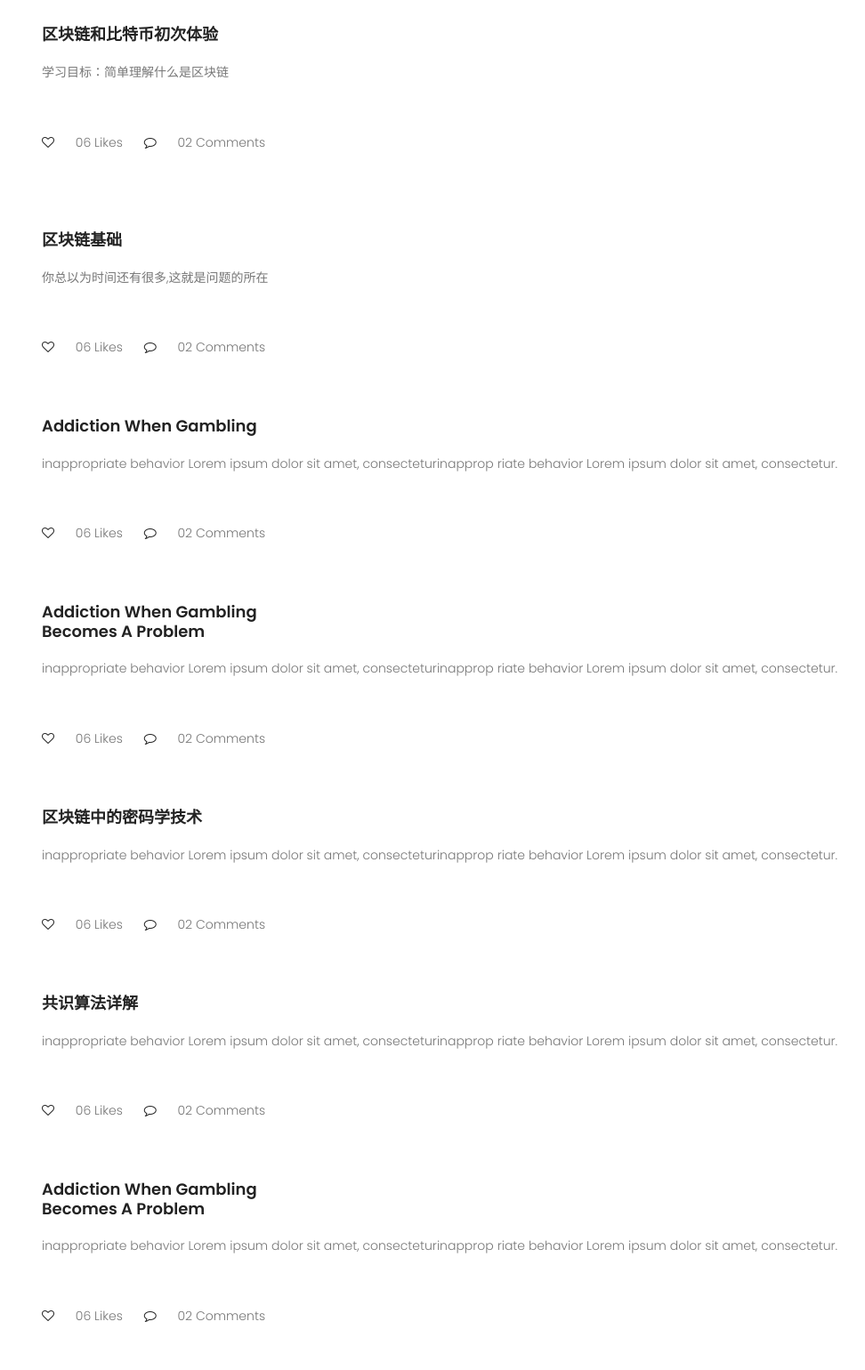
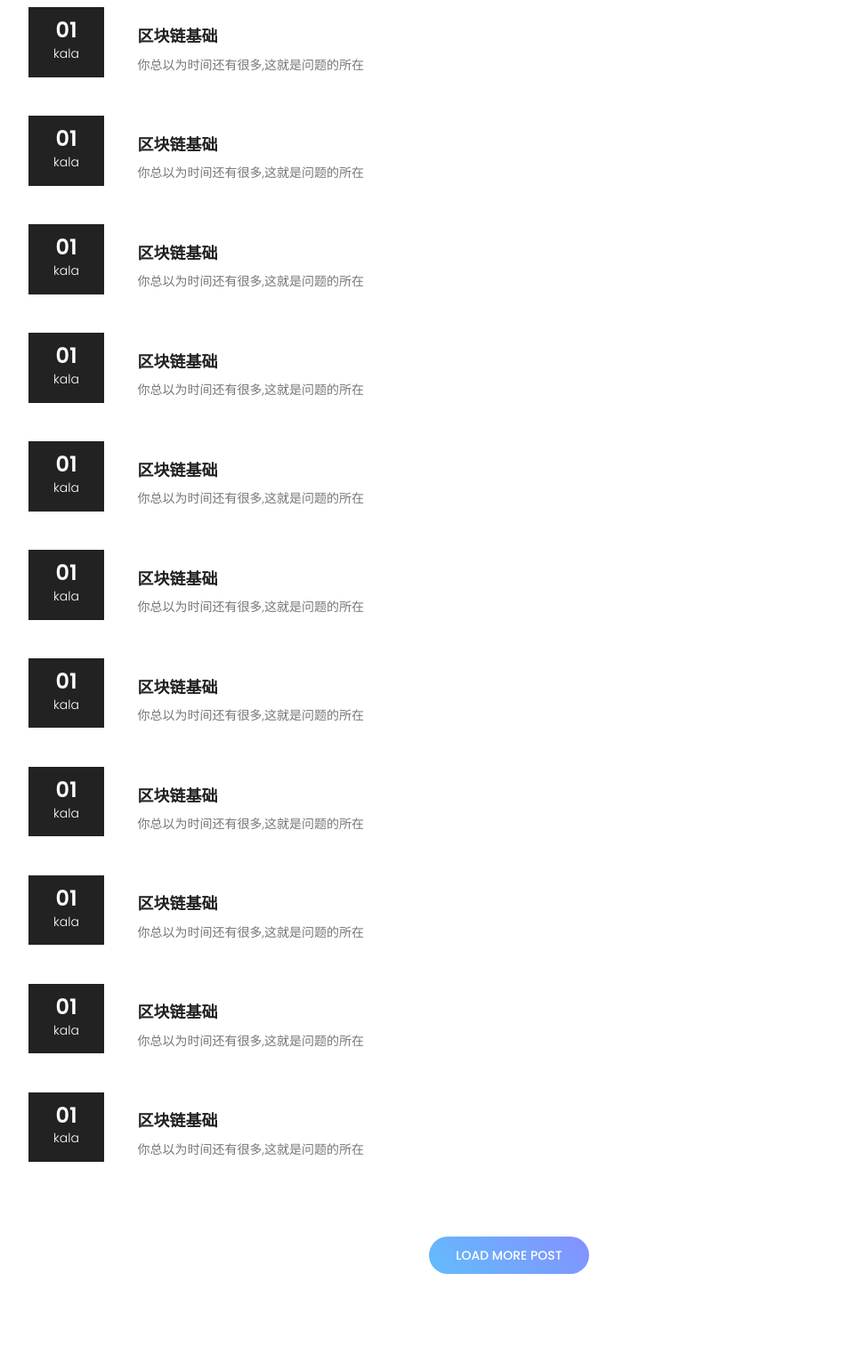
Before and after one commit to sunlidong/oneplan, a plain HTML site: page soundMain.html in a window 1280 px wide. Shown: the part 480-2020 px from the top of the page at 89% size, without its empty margins (68-1040 px from the left). After the commit the page ends 1972 px from the top, so only its background shows below. Drawn offline with nearby package versions, Linux system fonts and the light colour scheme.

Commit message:
add soundDetail

```diff
--- a/soundMain.html
+++ b/soundMain.html
@@ -50,8 +50,8 @@
                         <li><a href="theory.html">理论</a></li>
                         <li><a href="combat.html">实战</a></li>
                         <li><a href="project.html">项目</a></li>
-                        <li><a href="indextest.html#fashion">源码</a></li>
-                        <li><a href="indextest.html#team">图解</a></li>
+                        <li><a href="soundMain.html">源码</a></li>
+                        <li><a href="diagramMain.html">图解</a></li>
                         <!-- Dropdown -->
                         <li class="dropdown">
                             <a class="dropdown-toggle" href="#" id="navbardrop1" data-toggle="dropdown">
@@ -98,110 +98,194 @@
                 <div class="col-lg-12">
                     <div class="post-lists search-list">
                         <div class="single-list flex-row d-flex">
-                            <div class="detail">
-                                <a href="combatDetail.html"><h4 class="pb-20">区块链和比特币初次体验</h4></a>
-                                <p>
-                                    学习目标：简单理解什么是区块链
-                                </p>
-                                <p class="footer pt-20">
-                                    <i class="fa fa-heart-o" aria-hidden="true"></i>
-                                    <a href="#">06 Likes</a> <i class="ml-20 fa fa-comment-o" aria-hidden="true"></i> <a
-                                        href="#">02 Comments</a>
-                                </p>
+                            <div class="col-lg-1">
+                                <div class="date">
+                                <span>01</span><br>kala
+                            </div></div>
+                            <div class="col-lg-10">
+                                <div class="detail">
+                                    <a href="#"><h4 class="pb-10"><br>
+                                        区块链基础</h4></a>
+                                    <p>
+                                        你总以为时间还有很多,这就是问题的所在
+                                    </p>
+
+                                </div>
+
+                            </div>
+
+                        </div>
+                        <div class="single-list flex-row d-flex">
+                            <div class="col-lg-1">
+                                <div class="date">
+                                <span>01</span><br>kala
+                            </div></div>
+                            <div class="col-lg-8">
+                                <div class="detail">
+                                    <a href="#"><h4 class="pb-10"><br>
+                                        区块链基础</h4></a>
+                                    <p>
+                                        你总以为时间还有很多,这就是问题的所在
+                                    </p>
+
+                                </div>
+
                             </div>
                         </div>
                         <div class="single-list flex-row d-flex">
+                            <div class="col-lg-1">
+                                <div class="date">
+                                    <span>01</span><br>kala
+                                </div></div>
+                            <div class="col-lg-8">
+                                <div class="detail">
+                                    <a href="#"><h4 class="pb-10"><br>
+                                        区块链基础</h4></a>
+                                    <p>
+                                        你总以为时间还有很多,这就是问题的所在
+                                    </p>
+
+                                </div>
+
+                            </div>
+                        </div>
+                        <div class="single-list flex-row d-flex">
+                            <div class="col-lg-1">
+                                <div class="date">
+                                    <span>01</span><br>kala
+                                </div></div>
+                            <div class="col-lg-8">
+                                <div class="detail">
+                                    <a href="#"><h4 class="pb-10"><br>
+                                        区块链基础</h4></a>
+                                    <p>
+                                        你总以为时间还有很多,这就是问题的所在
+                                    </p>
+
+                                </div>
+
+                            </div>
+                        </div>
+                        <div class="single-list flex-row d-flex">
+                            <div class="col-lg-1">
+                                <div class="date">
+                                    <span>01</span><br>kala
+                                </div></div>
+                            <div class="col-lg-8">
+                                <div class="detail">
+                                    <a href="#"><h4 class="pb-10"><br>
+                                        区块链基础</h4></a>
+                                    <p>
+                                        你总以为时间还有很多,这就是问题的所在
+                                    </p>
+
+                                </div>
+
+                            </div>
+                        </div>
+                        <div class="single-list flex-row d-flex">
+                            <div class="col-lg-1">
+                                <div class="date">
+                                    <span>01</span><br>kala
+                                </div></div>
+                            <div class="col-lg-8">
+                                <div class="detail">
+                                    <a href="#"><h4 class="pb-10"><br>
+                                        区块链基础</h4></a>
+                                    <p>
+                                        你总以为时间还有很多,这就是问题的所在
+                                    </p>
+
+                                </div>
+
+                            </div>
+                        </div>
+                        <div class="single-list flex-row d-flex">
+                        <div class="col-lg-1">
+                            <div class="date">
+                                <span>01</span><br>kala
+                            </div></div>
+                        <div class="col-lg-8">
                             <div class="detail">
-                                <a href="#"><h4 class="pb-20"><br>
+                                <a href="#"><h4 class="pb-10"><br>
                                     区块链基础</h4></a>
                                 <p>
                                     你总以为时间还有很多,这就是问题的所在
                                 </p>
-                                <p class="footer pt-20">
-                                    <i class="fa fa-heart-o" aria-hidden="true"></i>
-                                    <a href="#">06 Likes</a> <i class="ml-20 fa fa-comment-o" aria-hidden="true"></i> <a
-                                        href="#">02 Comments</a>
-                                </p>
+
+                            </div>
+
+                        </div>
+                    </div>
+                        <div class="single-list flex-row d-flex">
+                            <div class="col-lg-1">
+                                <div class="date">
+                                    <span>01</span><br>kala
+                                </div></div>
+                            <div class="col-lg-8">
+                                <div class="detail">
+                                    <a href="#"><h4 class="pb-10"><br>
+                                        区块链基础</h4></a>
+                                    <p>
+                                        你总以为时间还有很多,这就是问题的所在
+                                    </p>
+
+                                </div>
+
                             </div>
                         </div>
                         <div class="single-list flex-row d-flex">
+                            <div class="col-lg-1">
+                                <div class="date">
+                                    <span>01</span><br>kala
+                                </div></div>
+                            <div class="col-lg-8">
+                                <div class="detail">
+                                    <a href="#"><h4 class="pb-10"><br>
+                                        区块链基础</h4></a>
+                                    <p>
+                                        你总以为时间还有很多,这就是问题的所在
+                                    </p>
 
-                            <div class="detail">
-                                <a href="#"><h4 class="pb-20">Addiction When Gambling <br>
-                                </h4></a>
-                                <p>
-                                    inappropriate behavior Lorem ipsum dolor sit amet, consecteturinapprop riate
-                                    behavior Lorem ipsum dolor sit amet, consectetur.
-                                </p>
-                                <p class="footer pt-20">
-                                    <i class="fa fa-heart-o" aria-hidden="true"></i>
-                                    <a href="#">06 Likes</a> <i class="ml-20 fa fa-comment-o" aria-hidden="true"></i> <a
-                                        href="#">02 Comments</a>
-                                </p>
+                                </div>
+
                             </div>
                         </div>
                         <div class="single-list flex-row d-flex">
+                            <div class="col-lg-1">
+                                <div class="date">
+                                    <span>01</span><br>kala
+                                </div></div>
+                            <div class="col-lg-8">
+                                <div class="detail">
+                                    <a href="#"><h4 class="pb-10"><br>
+                                        区块链基础</h4></a>
+                                    <p>
+                                        你总以为时间还有很多,这就是问题的所在
+                                    </p>
 
-                            <div class="detail">
-                                <a href="#"><h4 class="pb-20">Addiction When Gambling <br>
-                                    Becomes A Problem</h4></a>
-                                <p>
-                                    inappropriate behavior Lorem ipsum dolor sit amet, consecteturinapprop riate
-                                    behavior Lorem ipsum dolor sit amet, consectetur.
-                                </p>
-                                <p class="footer pt-20">
-                                    <i class="fa fa-heart-o" aria-hidden="true"></i>
-                                    <a href="#">06 Likes</a> <i class="ml-20 fa fa-comment-o" aria-hidden="true"></i> <a
-                                        href="#">02 Comments</a>
-                                </p>
+                                </div>
+
                             </div>
                         </div>
                         <div class="single-list flex-row d-flex">
+                            <div class="col-lg-1">
+                                <div class="date">
+                                    <span>01</span><br>kala
+                                </div></div>
+                            <div class="col-lg-8">
+                                <div class="detail">
+                                    <a href="#"><h4 class="pb-10"><br>
+                                        区块链基础</h4></a>
+                                    <p>
+                                        你总以为时间还有很多,这就是问题的所在
+                                    </p>
 
-                            <div class="detail">
-                                <a href="#"><h4 class="pb-20">区块链中的密码学技术</h4></a>
-                                <p>
-                                    inappropriate behavior Lorem ipsum dolor sit amet, consecteturinapprop riate
-                                    behavior Lorem ipsum dolor sit amet, consectetur.
-                                </p>
-                                <p class="footer pt-20">
-                                    <i class="fa fa-heart-o" aria-hidden="true"></i>
-                                    <a href="#">06 Likes</a> <i class="ml-20 fa fa-comment-o" aria-hidden="true"></i> <a
-                                        href="#">02 Comments</a>
-                                </p>
+                                </div>
+
                             </div>
                         </div>
-                        <div class="single-list flex-row d-flex">
 
-                            <div class="detail">
-                                <a href="#"><h4 class="pb-20">共识算法详解<br></h4></a>
-                                <p>
-                                    inappropriate behavior Lorem ipsum dolor sit amet, consecteturinapprop riate
-                                    behavior Lorem ipsum dolor sit amet, consectetur.
-                                </p>
-                                <p class="footer pt-20">
-                                    <i class="fa fa-heart-o" aria-hidden="true"></i>
-                                    <a href="#">06 Likes</a> <i class="ml-20 fa fa-comment-o" aria-hidden="true"></i> <a
-                                        href="#">02 Comments</a>
-                                </p>
-                            </div>
-                        </div>
-                        <div class="single-list flex-row d-flex">
-
-                            <div class="detail">
-                                <a href="#"><h4 class="pb-20">Addiction When Gambling <br>
-                                    Becomes A Problem</h4></a>
-                                <p>
-                                    inappropriate behavior Lorem ipsum dolor sit amet, consecteturinapprop riate
-                                    behavior Lorem ipsum dolor sit amet, consectetur.
-                                </p>
-                                <p class="footer pt-20">
-                                    <i class="fa fa-heart-o" aria-hidden="true"></i>
-                                    <a href="#">06 Likes</a> <i class="ml-20 fa fa-comment-o" aria-hidden="true"></i> <a
-                                        href="#">02 Comments</a>
-                                </p>
-                            </div>
-                        </div>
                         <div class="justify-content-center d-flex">
                             <a class="text-uppercase primary-btn loadmore-btn mt-40 mb-60" href="#"> Load More Post</a>
                         </div>
```
Also changed, not shown: index.html (+1 -1 lines), theory.html (+1 -1 lines), theoryDetail.html (+1 -1 lines).
